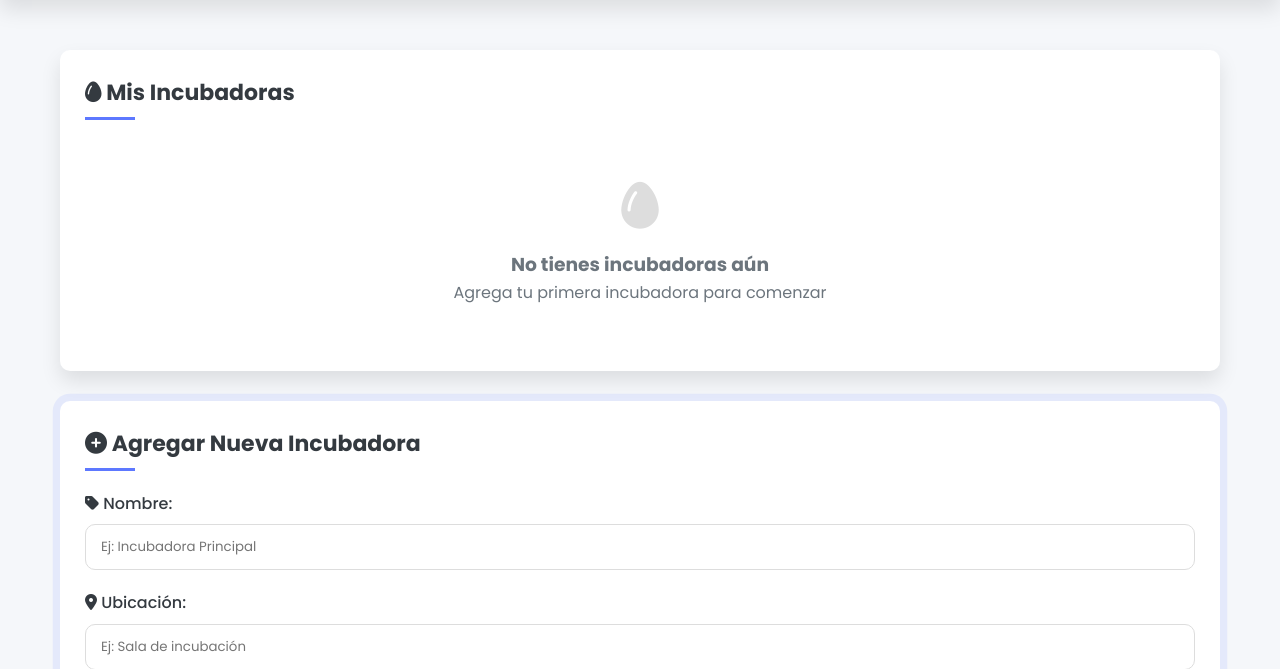
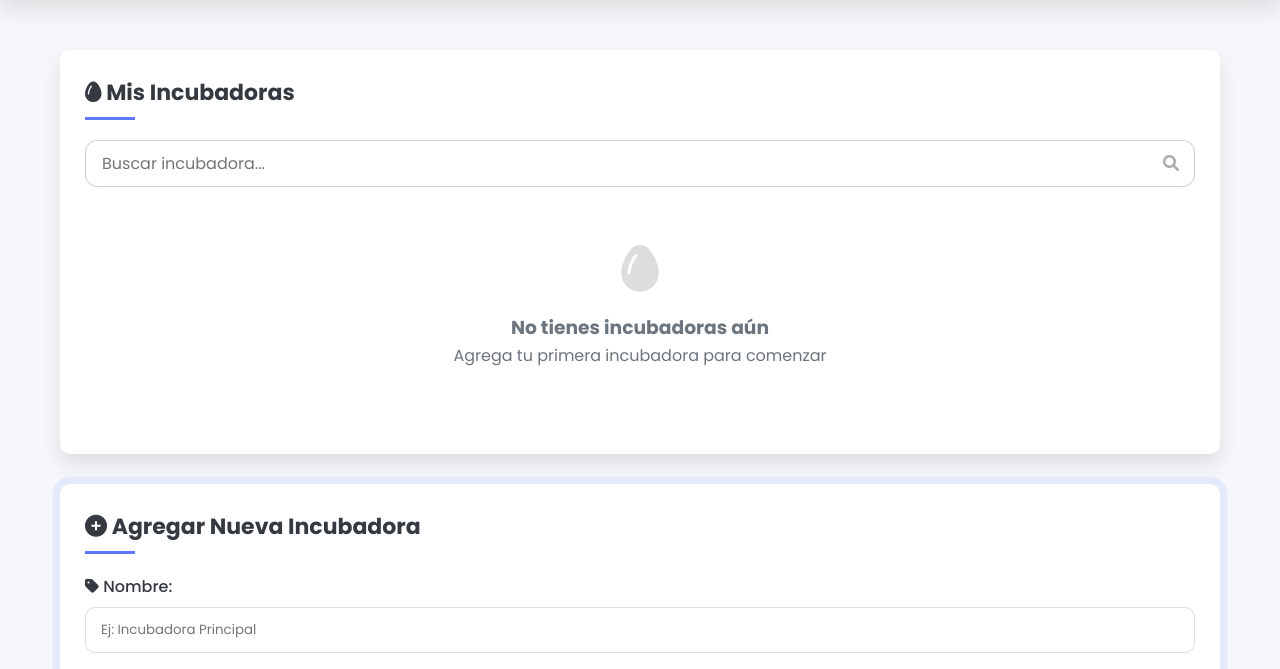
Before and after one commit to ChinitoPacas31/mockup, a Flask app: template backend-flask/templates/incubadoras.html in a window 1280 px wide. Shown: the part 125-794 px from the top of the page. Run offline with Flask 3, Linux system fonts and the light colour scheme; the template is opened without the code that fills it, so the values that code supplies are empty.

Commit message:
buscador y paginacion
buscador y paginacion

```diff
--- a/backend-flask/static/css/incubadoras.css
+++ b/backend-flask/static/css/incubadoras.css
@@ -238,6 +238,46 @@
     box-shadow: 0 0 0 3px rgba(93, 120, 255, 0.2);
   }
 
+  .search-bar {
+    display: flex;
+    align-items: center;
+    margin-bottom: 1rem;
+    position: relative;
+  }
+  .search-bar input {
+    width: 100%;
+    padding: 10px 40px 10px 16px;
+    font-size: 16px;
+    border: 1px solid #ccc;
+    border-radius: 12px;
+    outline: none;
+  }
+  .search-bar i {
+    position: absolute;
+    right: 16px;
+    color: #aaa;
+  }
+
+  .pagination-controls {
+    display: flex;
+    justify-content: center;
+    gap: 8px;
+    margin-top: 20px;
+    flex-wrap: wrap;
+  }
+  .pagination-controls button {
+    padding: 8px 12px;
+    border: none;
+    background-color: #4C51BF;
+    color: white;
+    font-weight: 500;
+    border-radius: 6px;
+    cursor: pointer;
+  }
+  .pagination-controls button.active {
+    background-color: #2B6CB0;
+  }
+
   @keyframes fadeIn {
     from { opacity: 0; }
     to { opacity: 1; }
--- a/backend-flask/templates/incubadoras.html
+++ b/backend-flask/templates/incubadoras.html
@@ -22,7 +22,12 @@
     <div class="card">
       <h2><i class="fas fa-egg"></i> Mis Incubadoras</h2>
 
-      <ul class="incubadora-list">
+      <div class="search-bar">
+        <input type="text" id="buscador" placeholder="Buscar incubadora..." />
+        <i class="fas fa-search"></i>
+      </div>
+
+      <ul class="incubadora-list" id="lista-incubadoras">
         {% for i in incubadoras %}
           <li class="incubadora-item">
             <div class="incubadora-info">
@@ -47,6 +52,7 @@
           </div>
         {% endfor %}
       </ul>
+      <div id="paginacion" class="pagination-controls"></div>
     </div>
 
     <div class="card pulse" id="formulario">
@@ -101,6 +107,62 @@
         item.style.animationDelay = `${index * 0.1}s`;
       });
     });
+
+    document.addEventListener('DOMContentLoaded', () => {
+    const buscador = document.getElementById('buscador');
+    const items = document.querySelectorAll('.incubadora-item');
+
+    buscador.addEventListener('input', () => {
+      const valor = buscador.value.toLowerCase();
+
+      items.forEach(item => {
+        const nombre = item.querySelector('.incubadora-name').textContent.toLowerCase();
+        const ubicacion = item.querySelector('.incubadora-details span:nth-child(1)').textContent.toLowerCase();
+        const codigo = item.querySelector('.incubadora-details span:nth-child(2)').textContent.toLowerCase();
+
+        if (nombre.includes(valor) || ubicacion.includes(valor) || codigo.includes(valor)) {
+          item.style.display = 'block';
+        } else {
+          item.style.display = 'none';
+        }
+      });
+    });
+  });
+
+  document.addEventListener('DOMContentLoaded', () => {
+    const items = Array.from(document.querySelectorAll('.incubadora-item'));
+    const paginacion = document.getElementById('paginacion');
+    const porPagina = 5;
+    let paginaActual = 1;
+
+    function mostrarPagina(pagina) {
+      const inicio = (pagina - 1) * porPagina;
+      const fin = inicio + porPagina;
+
+      items.forEach((item, i) => {
+        item.style.display = (i >= inicio && i < fin) ? 'block' : 'none';
+      });
+
+      generarBotones(Math.ceil(items.length / porPagina), pagina);
+    }
+
+    function generarBotones(totalPaginas, activa) {
+      paginacion.innerHTML = '';
+
+      for (let i = 1; i <= totalPaginas; i++) {
+        const btn = document.createElement('button');
+        btn.textContent = i;
+        btn.classList.toggle('active', i === activa);
+        btn.addEventListener('click', () => {
+          paginaActual = i;
+          mostrarPagina(i);
+        });
+        paginacion.appendChild(btn);
+      }
+    }
+
+    mostrarPagina(paginaActual);
+  });
   </script>
 </body>
 </html>
```
